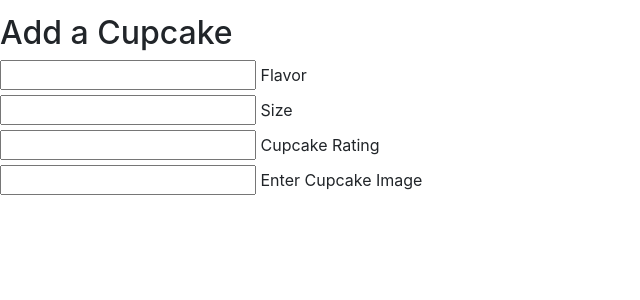
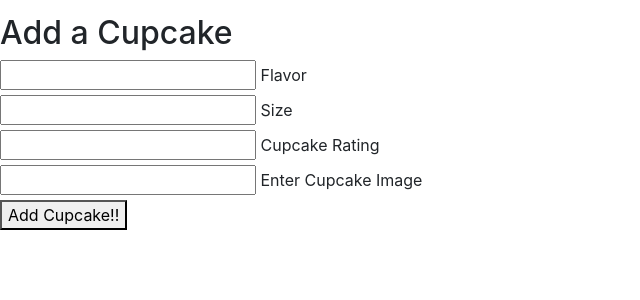
Before and after one commit to rgseltz/flask-cupcakes, a Flask app: page / in a window 1280 px wide. Shown: the part 233-533 px from the top of the page, without its empty margins (0-640 px from the left). Run offline with Flask 2, Linux system fonts and the light colour scheme; tables that the repository leaves empty hold one stand-in row (values such as "Sample post"); grey boxes marked "Sample" are stand-in pictures; some libraries are stand-ins or nearby versions.

Commit message:
added axios.post request to new cupcake form that adds a new flavor to the database. One bug: if image form is left blank, default image does not come back

```diff
--- a/static/app.js
+++ b/static/app.js
@@ -0,0 +1,18 @@
+// const { default: axios } = require("axios")
+
+$('#new-cupcake').click(async function(evt){
+    evt.preventDefault()
+
+    let flavor = $('#flavor').val()
+    let size = $('#size').val()
+    let rating = $('#rating').val()
+    let image = $('#image').val()
+
+    const newCupcakeRequest = await axios.post('/api/cupcakes',
+        {
+            flavor,
+            size,
+            rating,
+            image
+        })
+    });
--- a/templates/index.html
+++ b/templates/index.html
@@ -39,7 +39,8 @@
             <input type="text" id="rating" name="rating">
             <label for="rating">Cupcake Rating</label><br>
             <input type="text" id="image">
-            <label for="image">Enter Cupcake Image</label>
+            <label for="image">Enter Cupcake Image</label><br>
+            <button id="new-cupcake">Add Cupcake!!</button>
         </form>
     </div>
 
```
